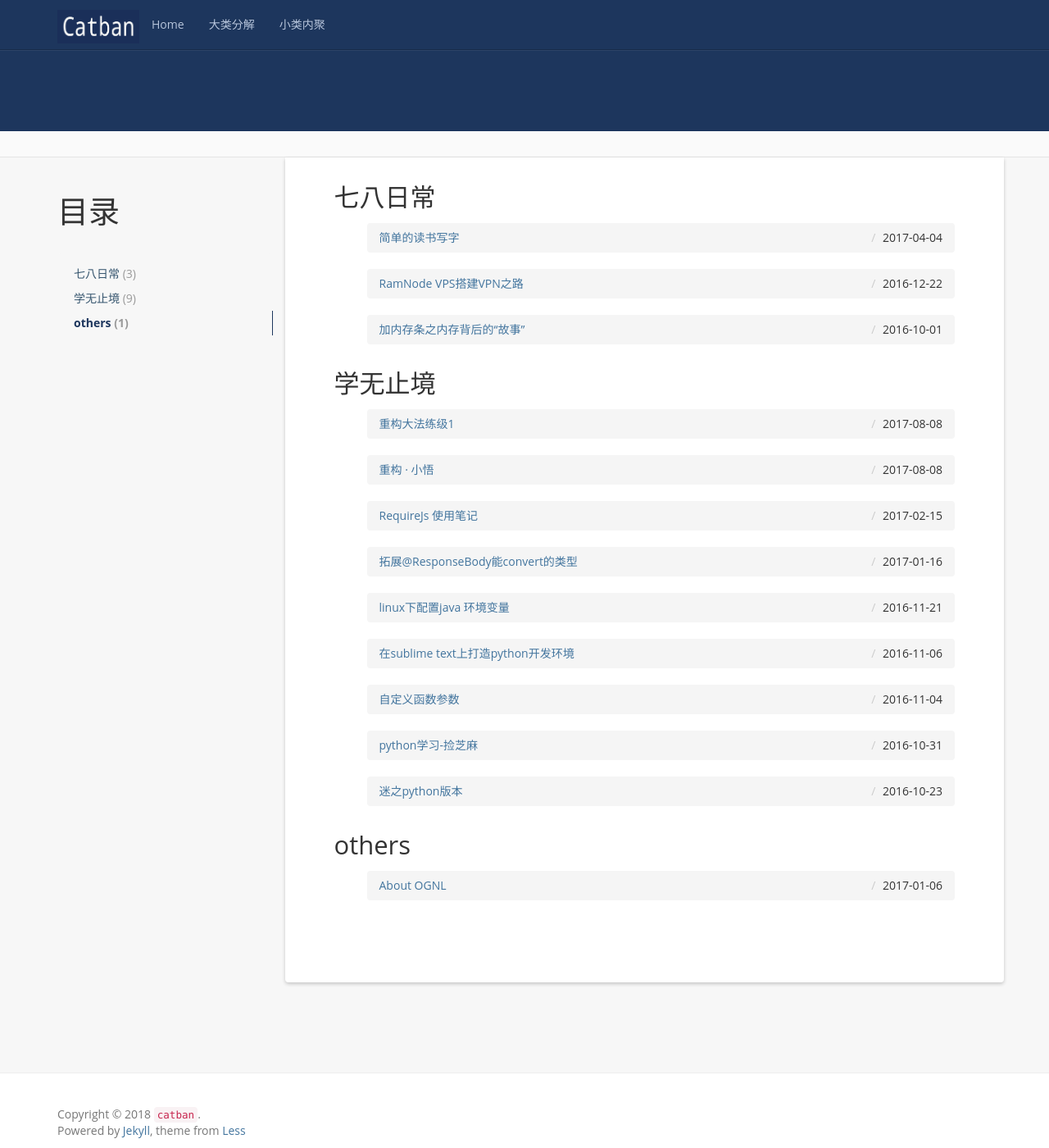
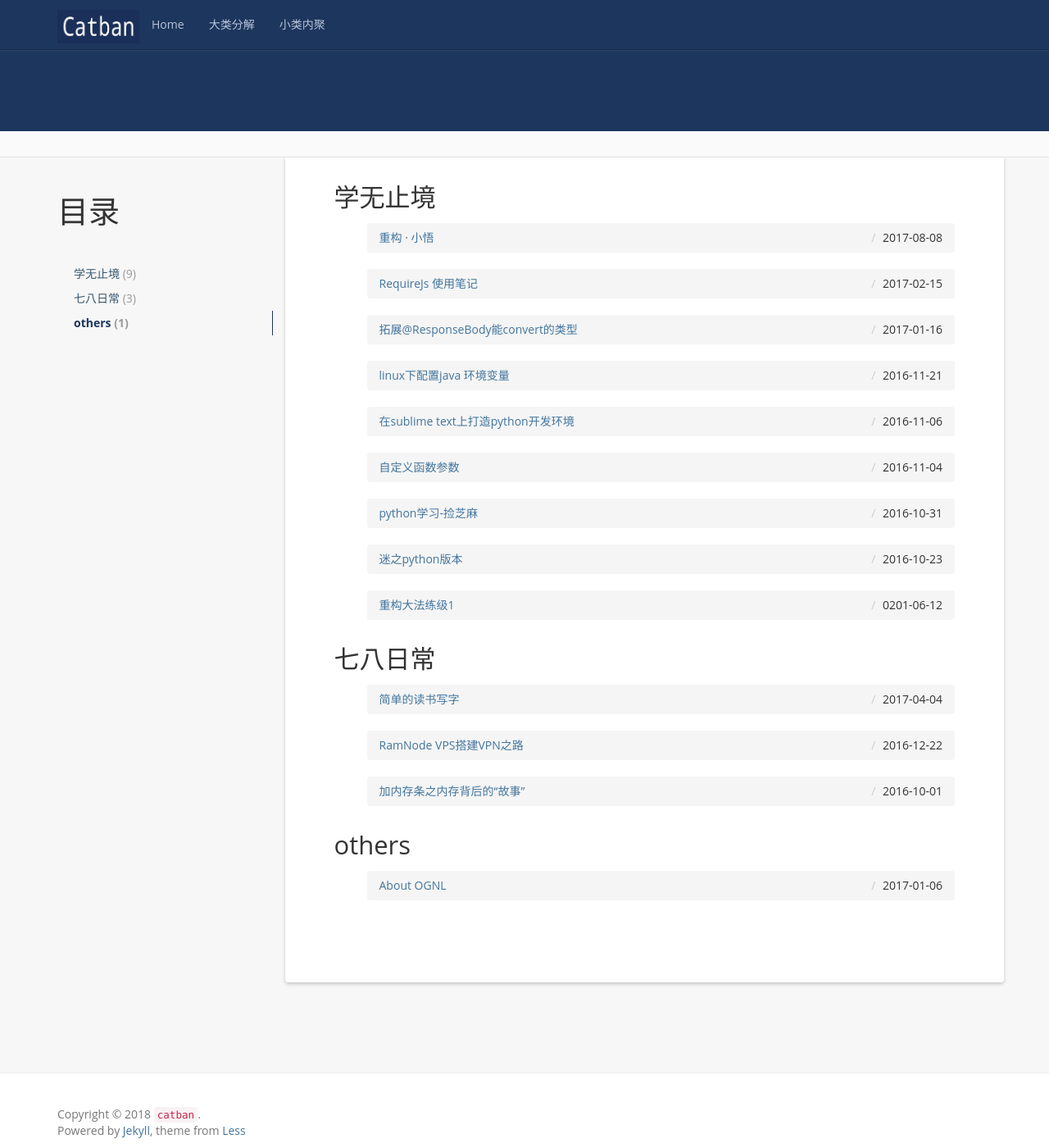
Before and after one commit to catBan/jekyll_cb, a Jekyll site: the page built from categories/index.html, in a window 1280 px wide and 1400 px high. Shown: the whole window at 82% size. Built offline with Jekyll 4.4.1, drawn with Linux system fonts in a browser that asks for light colours; comment, search, counter and statistics services are not loaded.

Commit message:
new post!

```diff
--- a/_posts/2018-06-12-refactoring-practice.md
+++ b/_posts/2018-06-12-refactoring-practice.md
@@ -1,7 +1,7 @@
 ---
 layout: post
 title:  "重构大法练级1"
-date:   2017-08-08 23:48 +0800
+date:   201-06-12 19:30 +0800
 categories: 学无止境
 tag: 周边
 ---
```
